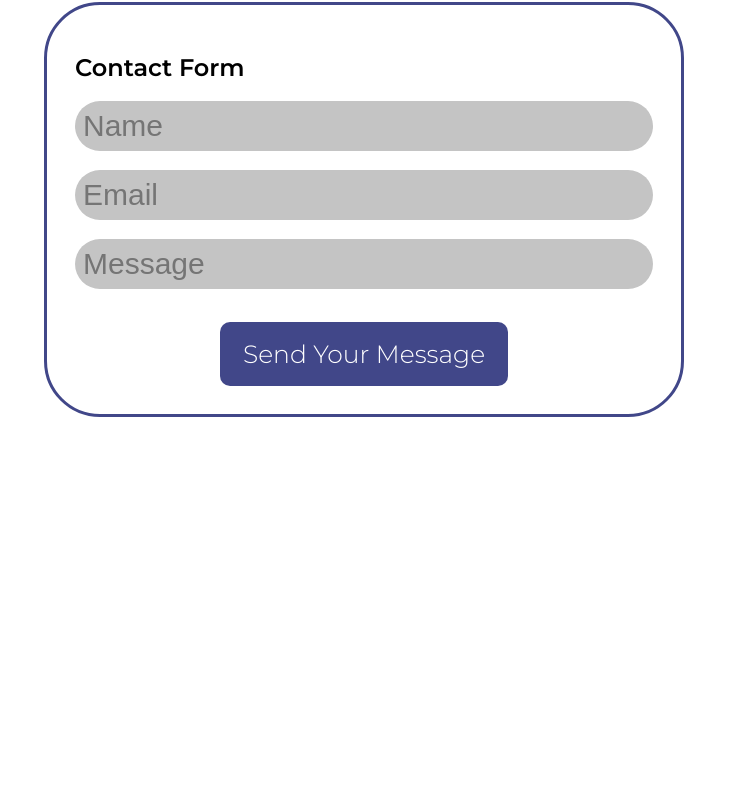
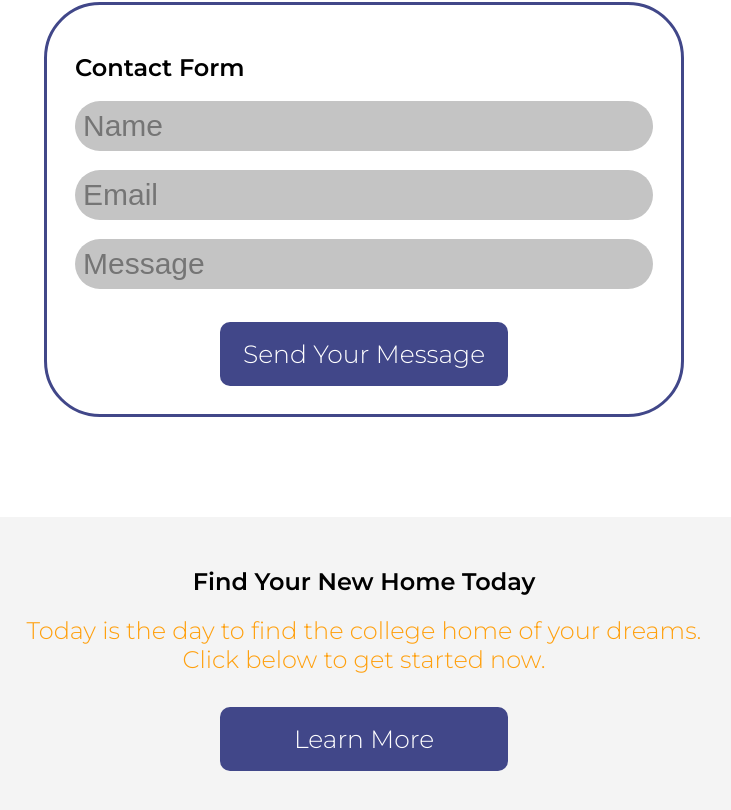
Before and after one commit to sjgutta/campus-lease, a React (Create React App) app: page /contact in a window 1280 px wide. Shown: the part 634-1444 px from the top of the page, without its empty margins (276-1007 px from the left). Before the commit the page ends 1070 px from the top, so only its background shows below. Built offline with nearby package versions, Linux system fonts and the light colour scheme.

Commit message:
Adding start now section to remaining pages.

```diff
--- a/src/components/Pages/Contact.js
+++ b/src/components/Pages/Contact.js
@@ -6,6 +6,7 @@ import "./Contact.css"
 import InputHeader from "../Input/InputHeader"
 import Input from "../Input/Input"
 import Button from "../Button/Button"
+import StartNow from "../StartNow/StartNow"
 
 
 const Contact = () => {
@@ -28,6 +29,7 @@ const Contact = () => {
                     </NavLink>
                 </form>
             </div>
+            <StartNow />
         </Page>
     )
 }
--- a/src/components/Pages/Submit.js
+++ b/src/components/Pages/Submit.js
@@ -2,6 +2,7 @@ import React from 'react'
 import Page from "../Page/Page"
 import SubmitBanner from "../../images/submitbanner.png";
 import "./Submit.css"
+import StartNow from "../StartNow/StartNow"
 
 
 const Submit = () => {
@@ -10,6 +11,7 @@ const Submit = () => {
             <div className="banner-container">
                 <img src={SubmitBanner} alt="submit-banner" />
             </div>
+            <StartNow />
         </Page>
     )
 }
```
